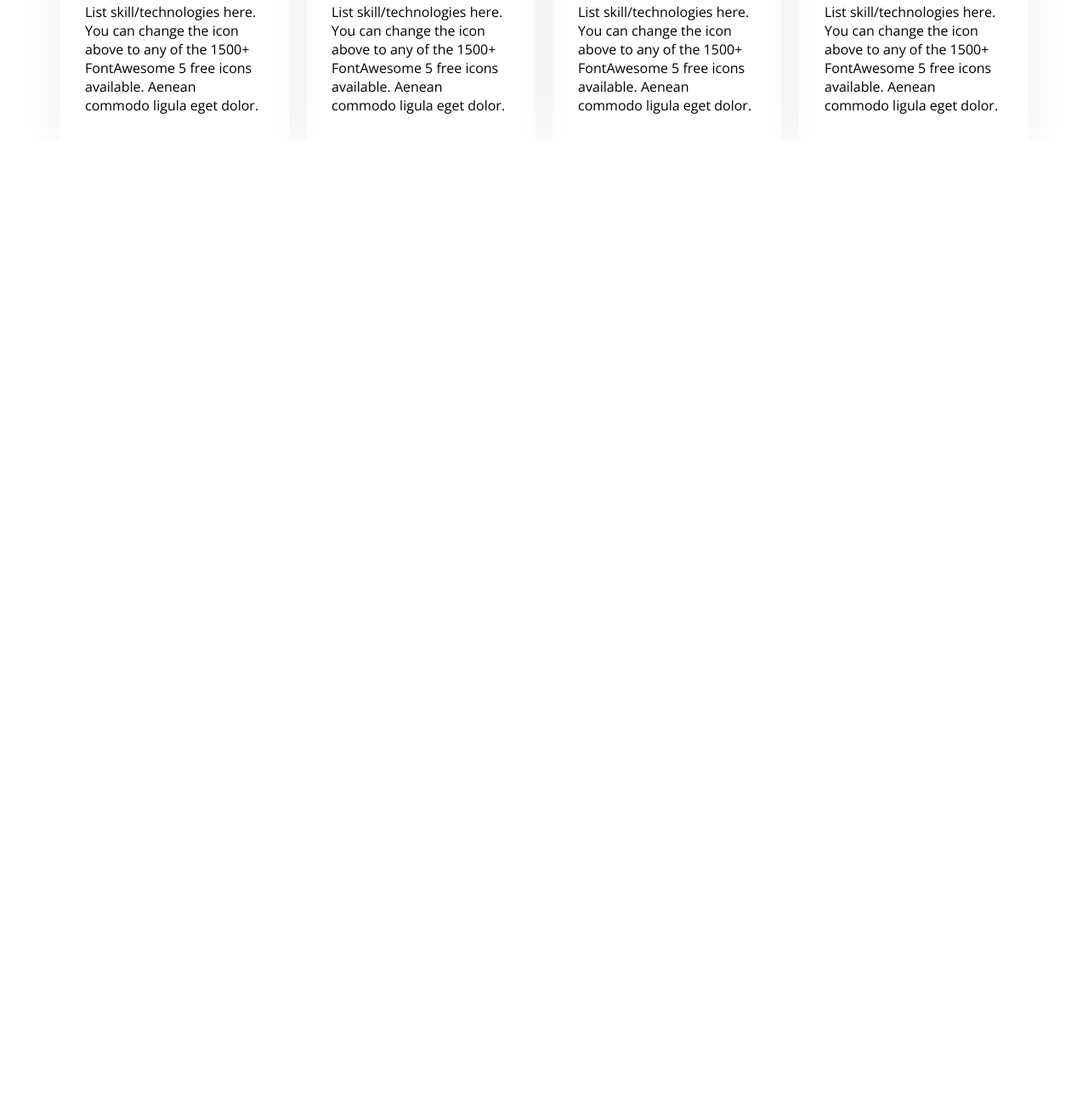
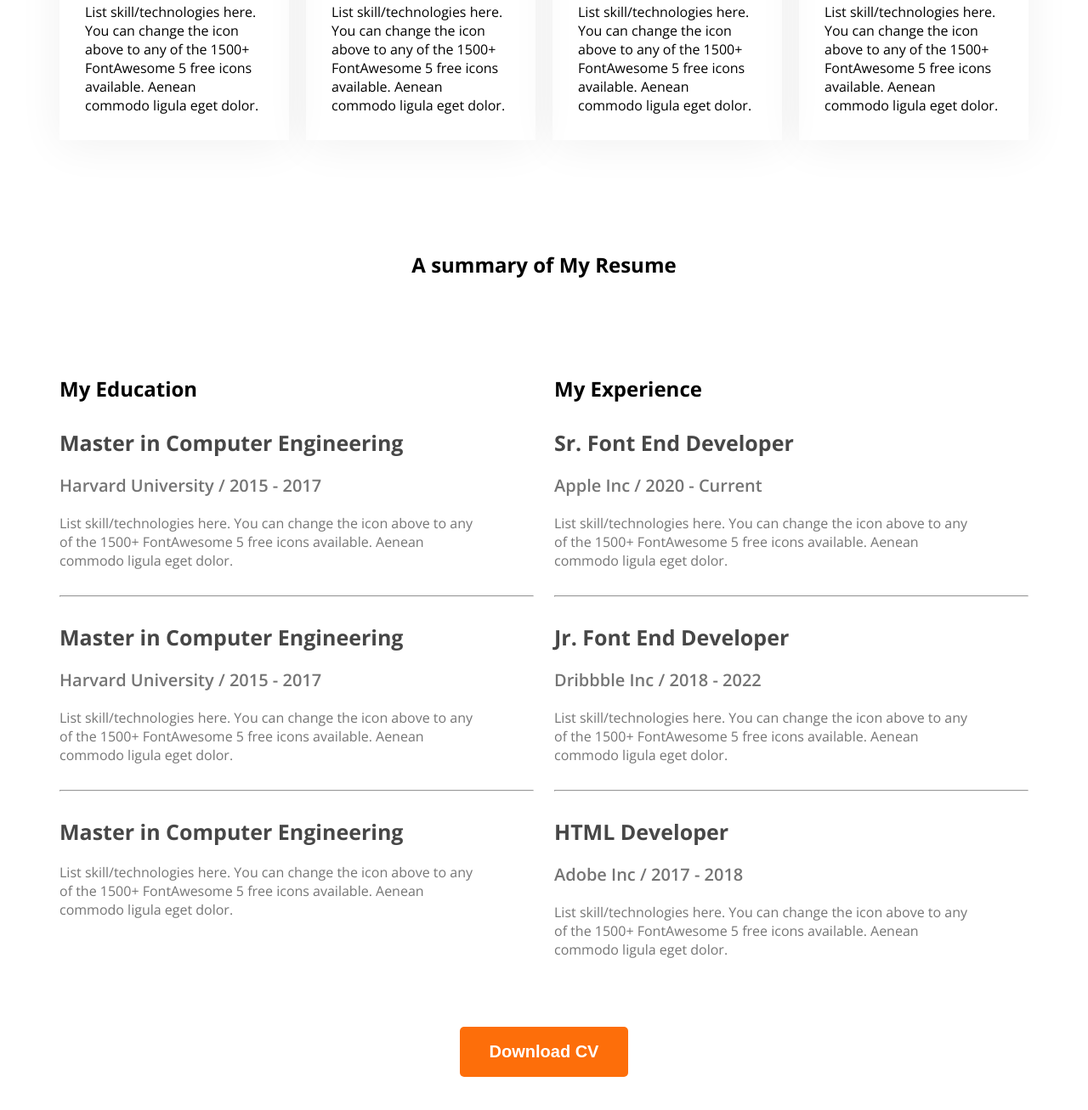
Before and after one commit to sumaiyasal/web-portfolio, a plain HTML site: page index.html in a window 1280 px wide. Shown: the part 1929-3236 px from the top of the page at 85% size. Before the commit the page ends 2094 px from the top, so only its background shows below. Drawn offline with nearby package versions, Linux system fonts and the light colour scheme.

Commit message:
porfolio

```diff
--- a/index.html
+++ b/index.html
@@ -89,6 +89,62 @@
     </div>
 </div>
     </section>
+    <section class="resume">
+        <h1 class="resume-title text-center">
+            A summary of My Resume
+        </h1>
+        <div class="resume-container">
+        <div class="container-title">
+            <h2 class="resume-colom-title">My Education</h2>
+            <div class="experience">
+                <h4 class="extitle">Master in Computer Engineering</h4>
+                <h5 class="exsubtitle">Harvard University / 2015 - 2017</h5>
+                <p class="exdescription">List skill/technologies here. You can change the icon above
+                    to any of the 1500+ FontAwesome 5 free icons available. Aenean commodo ligula eget dolor.</p>
+            </div>
+            <hr>
+            <div class="experience">
+                <h4 class="extitle">Master in Computer Engineering</h4>
+                <h5 class="exsubtitle">Harvard University / 2015 - 2017</h5>
+                <p class="exdescription">List skill/technologies here. You can change the icon above
+                    to any of the 1500+ FontAwesome 5 free icons available. Aenean commodo ligula eget dolor.</p>
+            </div>
+            <hr>
+            <div class="experience">
+                <h4 class="extitle">Master in Computer Engineering</h4>
+                <h5 class="exsubtitle"></h5>
+                <p class="exdescription">List skill/technologies here. You can change the icon above
+                    to any of the 1500+ FontAwesome 5 free icons available. Aenean commodo ligula eget dolor.</p>
+            </div>
+        </div>
+        <div class="container-title">
+            <h2 class="resume-colom-title">My Experience</h2>
+            <div class="experience">
+                <h4 class="extitle">Sr. Font End Developer</h4>
+                <h5 class="exsubtitle">Apple Inc / 2020 - Current</h5>
+                <p class="exdescription">List skill/technologies here. You can change the icon above
+                    to any of the 1500+ FontAwesome 5 free icons available. Aenean commodo ligula eget dolor.</p>
+            </div>
+            <hr>
+            <div class="experience">
+                <h4 class="extitle">Jr. Font End Developer</h4>
+                <h5 class="exsubtitle">Dribbble Inc / 2018 - 2022</h5>
+                <p class="exdescription">List skill/technologies here. You can change the icon above
+                    to any of the 1500+ FontAwesome 5 free icons available. Aenean commodo ligula eget dolor.</p>
+            </div>
+            <hr>
+            <div class="experience">
+                <h4 class="extitle">HTML Developer</h4>
+                <h5 class="exsubtitle">Adobe Inc / 2017 - 2018</h5>
+                <p class="exdescription">List skill/technologies here. You can change the icon above
+                    to any of the 1500+ FontAwesome 5 free icons available. Aenean commodo ligula eget dolor.</p>
+            </div>
+        </div>
+        </div>
+        <div class="resume-button text-center">
+            <button class="btn-primary">Download CV</button>
+        </div>
+    </section>
     </main>
     <footer>
 
--- a/style/portfolio.css
+++ b/style/portfolio.css
@@ -172,3 +172,32 @@ main section{
     margin-top:130px;
     margin-bottom: 130px;
 }
+/* resume */
+.resume-container{
+    display:flex;
+    gap:24px;
+    margin-top:113px;
+}
+.experience{
+    margin:30px 71px 30px 0px;
+}
+.resume-button{
+    margin-top:50px;
+}
+.extitle{
+    font-size:25px;
+    font-weight: bold;
+    color:#474747;
+}
+.exsubtitle{
+    font-size:20px;
+    font-weight: 600;
+    color:#757575;
+    margin:20px 0px;
+}
+.exdescription{
+    font-size:16px;
+    font-weight: normal;
+    color:#757575;
+
+}
```
